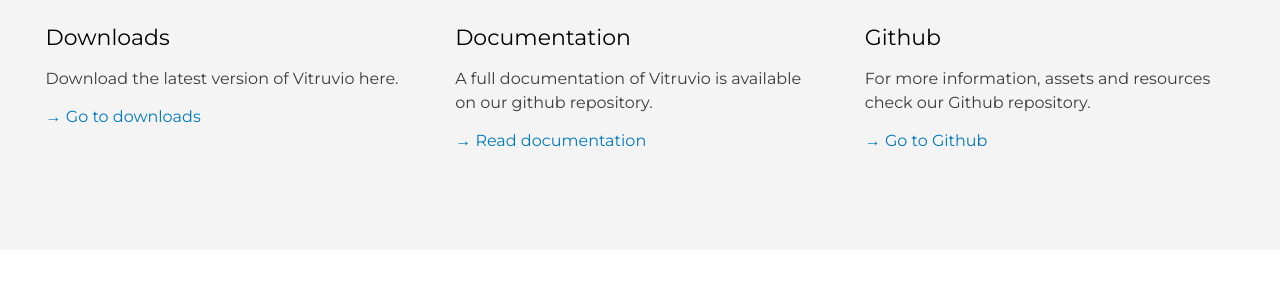
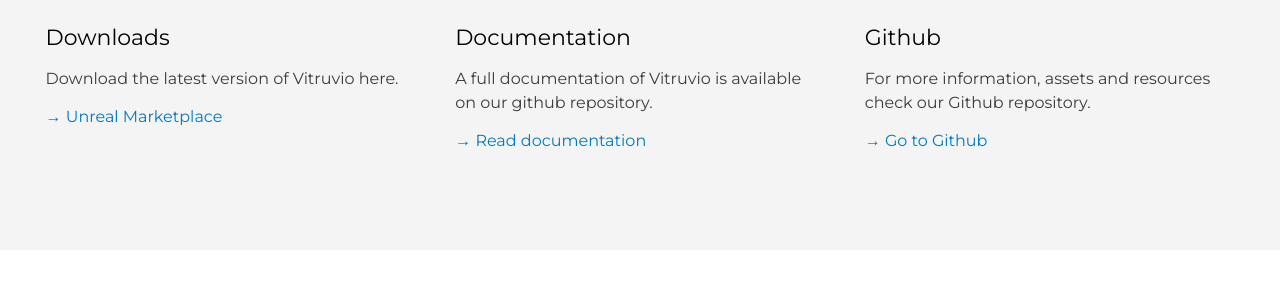
Before and after one commit to Esri/cityengine, a Jekyll site: the page built from _plugins/vitruvio.md, in a window 1280 px wide and 900 px high, scrolled down 1895 px. Shown: the part 153-453 px from the top of the window. Built offline with Jekyll 4.4.1, drawn with Linux system fonts in a browser that asks for light colours.

Commit message:
Video and Link to Unreal Marketplace
changes downloadlink to Unreal marketplace and adds video in hero section

```diff
--- a/_plugins/vitruvio.md
+++ b/_plugins/vitruvio.md
@@ -29,8 +29,8 @@
 
 ressource-1-title: Downloads
 ressource-1-text: Download the latest version of Vitruvio here.
-ressource-1-link-text: → Go to downloads
-ressource-1-link-url: https://github.com/Esri/vitruvio/releases/
+ressource-1-link-text: → Unreal Marketplace
+ressource-1-link-url: https://www.unrealengine.com/marketplace/en-US/product/vitruvio-cityengine-plugin/
 
 ressource-2-title: Documentation
 ressource-2-text: A full documentation of Vitruvio is available on our github repository.
```
Also changed, not shown: other parts of _plugins/vitruvio.md (+2 -2 lines).
